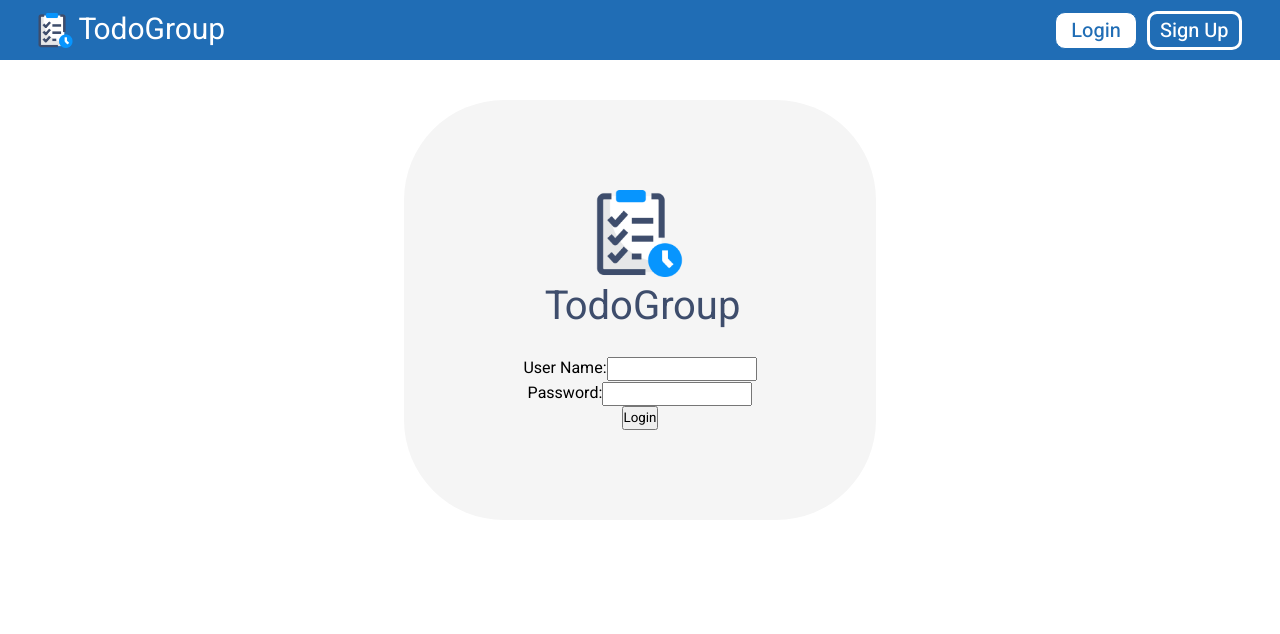
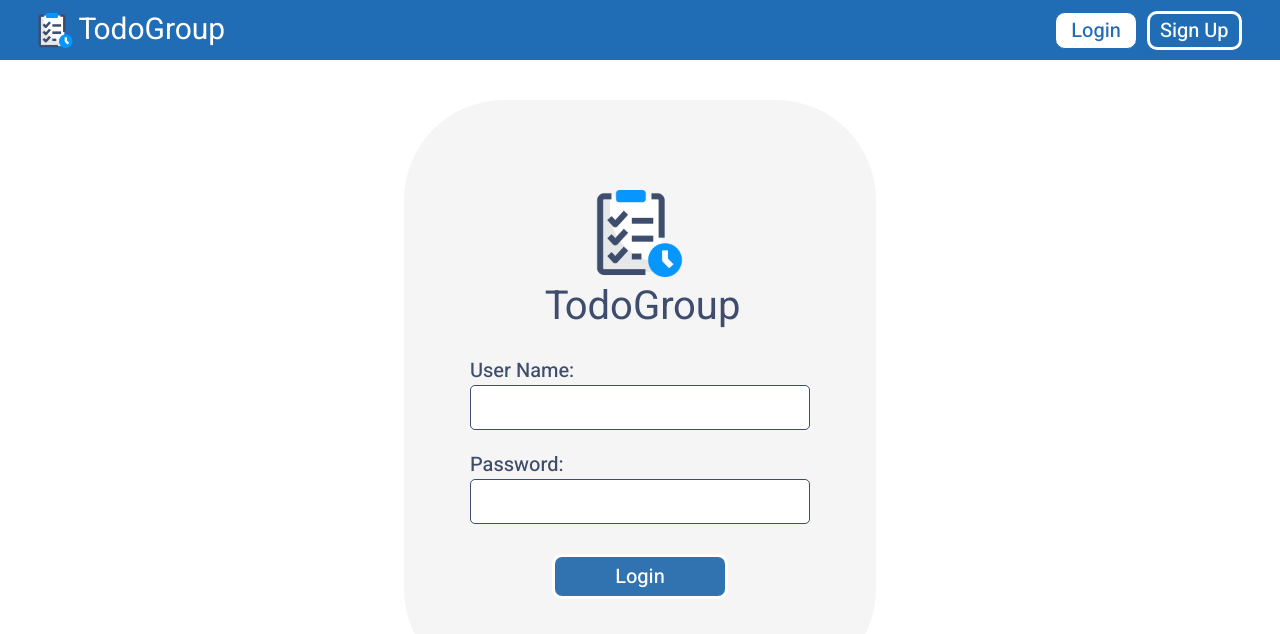
Before and after one commit to JaviZamudio/ToDoGroup_front, a React (Create React App) app: page / in a window 1280 px wide. Shown: the top 634 px of the page. Built offline with nearby package versions, Linux system fonts and the light colour scheme.

Commit message:
connection to api succesfull and login complete

```diff
--- a/src/components/LoginScreen.jsx
+++ b/src/components/LoginScreen.jsx
@@ -1,4 +1,5 @@
 import React, { useState } from "react";
+import { login } from "../config/api";
 
 // Images
 import logo from "../images/logo.png";
@@ -6,13 +7,45 @@ import logo from "../images/logo.png";
 // Styles
 import "../styles/LoginScreen.css";
 
-const LoginScreen = ({context}) => {
-    const [userName, setUserName] = useState("");
-    const [password, setPassword] = useState("");
+// Components
+import InputGroup from "./InputGroup";
+import { FormButton } from "./FormButton";
 
-    const handleSubmit = (e) => {
+const LoginScreen = ({ context }) => {
+    const [form, setForm] = useState({
+        userName: { value: "", error: "" },
+        password: { value: "", error: "" },
+    });
+
+    const handleSubmit = async (e) => {
+        const { userName, password } = form;
+
         e.preventDefault();
-        console.log(userName, password);
+
+        login(userName.value, password.value)
+            .then(response => {
+                if (response.code === 200) {
+                    context.setAuthToken(response.data.token);
+                    context.setRoute("/tasks");
+                    localStorage.setItem("JWT", response.data.token);
+                } else {
+                    setForm({
+                        ...form,
+                        userName: { ...userName, error: response.code === 3 ? response.message : "" },
+                        password: { ...password, error: response.code === 6 ? response.message : "" },
+                    });
+
+                    if (response.code === 500) {
+                        alert(response.message);
+                    }
+                }
+            })
+    }
+
+
+    const handleChange = (e) => {
+        const { name, value } = e.target;
+        setForm({ ...form, [name]: { value, error: "" } });
     }
 
     return (
@@ -22,24 +55,13 @@ const LoginScreen = ({context}) => {
                 <h1 className="login-title-text">TodoGroup</h1>
             </div>
             <form className="login-form" onSubmit={handleSubmit}>
-                <InputGroup id="userName" name="User Name:" type="text" handler={setUserName} />
-                <InputGroup id="password" name="Password:" type="password" handler={setPassword} />
+                <InputGroup id="userName" name="User Name:" type="text" handler={handleChange} required={true} value={form.userName.value} error={form.userName.error} />
+                <InputGroup id="password" name="Password:" type="password" handler={handleChange} required={true} value={form.password.value} error={form.password.error} />
 
-                <button className="login-button" type="submit">Login</button>
+                <FormButton text="Login" />
             </form>
         </div>
     );
 }
 
-const InputGroup = ({ id, name, type, handler }) => {
-    return (
-        <div className="login-input-group">
-            <label htmlFor={id} className="login-input-label">
-                {name}
-            </label>
-            <input className="login-input-field" id={id} type={type} onChange={(e) => handler(e.target.value)} />
-        </div>
-    );
-}
-
 export default LoginScreen;
--- /dev/null
+++ b/src/config/api.js
@@ -0,0 +1,27 @@
+import { api } from './config';
+
+const defaultOptions = {
+    "method": "POST",
+    "headers": {
+        "Content-Type": "application/json",
+        "Accept": "application/json"
+    }
+}
+
+
+export const login = async (userName, password) => {
+    const bodyData = {
+        userName,
+        password,
+    };
+
+    const response = await fetch(
+        `${api.host}${api.uri}/users/login`,
+        {
+            ...defaultOptions,
+            body: JSON.stringify(bodyData)
+        })
+        .then(res => res.json())
+
+    return response;
+}
--- /dev/null
+++ b/src/config/config.js
@@ -0,0 +1,4 @@
+export const api = {
+    host: "http://localhost:4000",
+    uri: "/api/v1",
+}
```
